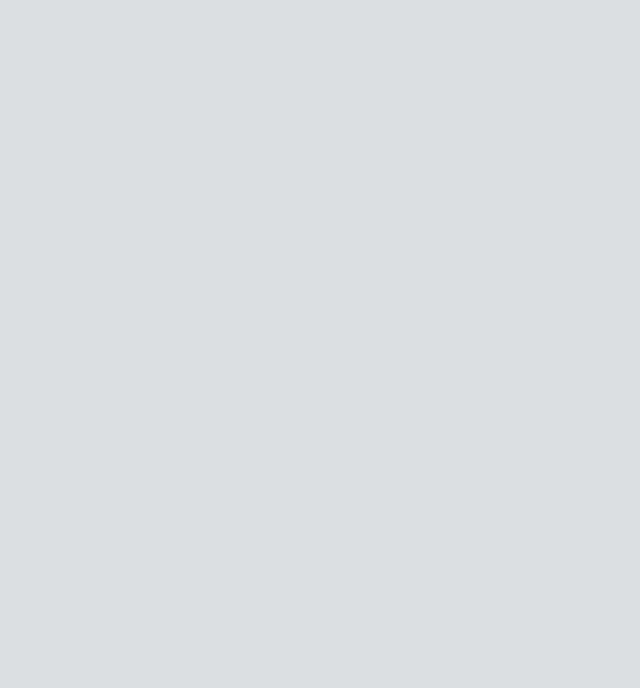
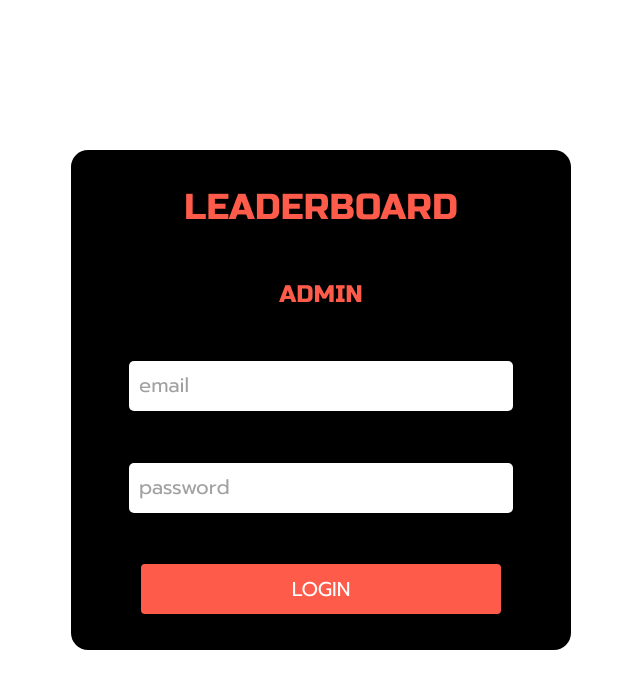
Before and after one commit to Suwipathuesayom/Base-playhouse-leaderboard, a React (Create React App) app: page /loginscreen in a window 1280 px wide. Before the commit this address had no page. Shown: the top 688 px of the page, without its empty margins (319-959 px from the left). Built offline with nearby package versions, Linux system fonts and the light colour scheme.

Commit message:
login_screen

```diff
--- a/src/App.js
+++ b/src/App.js
@@ -10,6 +10,7 @@ import AdminLeaderboard from "./pages/Admin/AdminLeaderboard";
 import Landing from "./pages/Landing";
 import Mentor from "./pages/Mentor";
 import Learner from "./pages/Learner";
+import LoginScreen from "./pages/LoginScreen";
 
 function App() {
   return (
@@ -23,6 +24,7 @@ function App() {
             element={<Learner />}
           />
           <Route path="learner/:projectNameParams" element={<Learner />} />
+          <Route path="loginscreen" element={<LoginScreen />} />
           <Route path="new-project" element={<NewProject />} />
           <Route path="edit-project" element={<EditProject />} />
           <Route path="admin-leaderboard" element={<AdminLeaderboard />} />
--- /dev/null
+++ b/src/assets/Styles/login.css
@@ -0,0 +1,25 @@
+.container {
+  width: 100vw;
+  height: 100vh;
+  padding: 0;
+  display: flex;
+  flex-direction: column;
+  justify-content: center;
+  align-items: center;
+  /* background-color: orange; */
+  background-color: white;
+}
+
+.login__container {
+  display: flex;
+  flex-direction: column;
+  width: 500px;
+  height: 500px;
+  /* text-align: center; */
+  padding: 10px;
+  border-radius: 17px;
+  justify-content: space-around;
+  align-items: center;
+  background-color: black;
+  /* background-color: #ff5b4a; */
+}
--- a/src/components/PresentationHeader.js
+++ b/src/components/PresentationHeader.js
@@ -14,11 +14,11 @@ const PresentationHeader = ({ project }) => (
       component={"img"}
       src={project?.imageUrl}
       alt={"not found"}
-      sx={{ width: 200, height: 200, marginRight: "30px" }}
+      sx={{ width: 90, height: 90, marginRight: "30px" }}
     />
     <Typography
       sx={{
-        fontSize: 72,
+        fontSize: 20,
         fontWeight: 200,
         fontFamily: "Russo One",
         marginRight: "30px",
@@ -36,9 +36,9 @@ const PresentationHeader = ({ project }) => (
     />
     <Typography
       sx={{
-        fontSize: 36,
-        fontWeight: 900,
-        marginRight: "30px",
+        fontSize: 22,
+        fontWeight: 500,
+        // marginRight: "10px",
         paddingTop: "30px",
         color: color.secondaryGrey,
       }}
--- /dev/null
+++ b/src/pages/LoginScreen.js
@@ -0,0 +1,88 @@
+import { Button, Typography } from "@mui/material";
+import React, { useState } from "react";
+import { TextInput } from "../assets/styles/InputStyles";
+import { getAuth, signInWithEmailAndPassword } from "firebase/auth";
+import "../assets/styles/login.css";
+import color from "../constant/color";
+
+const auth = getAuth();
+
+function LoginScreen() {
+  const [email, setEmail] = useState("");
+  const [password, setPassword] = useState("");
+  const [hasError, setHasError] = useState(false);
+  const handleLogin = async (email, password) => {
+    try {
+      await signInWithEmailAndPassword(auth, email, password)
+        .then(() => {
+          console.log("Logged In");
+          setHasError(false);
+        })
+        .catch((error) => {
+          console.log(error);
+          setHasError(true);
+        });
+    } catch (error) {
+      console.log(error);
+    }
+  };
+  return (
+    <div className="container">
+      <div className="login__container">
+        <Typography
+          variant="h2"
+          color={"#FF5B4A"}
+          fontFamily={"Russo One"}
+          fontSize={36}
+        >
+          LEADERBOARD
+        </Typography>
+        <Typography
+          variant="h2"
+          color={"#FF5B4A"}
+          fontFamily={"Russo One"}
+          fontSize={24}
+        >
+          ADMIN
+        </Typography>
+        <TextInput
+          width={"80%"}
+          sx={{ height: "50px" }}
+          marginright={0}
+          value={email}
+          onChange={(event) => setEmail(event.target.value)}
+          placeholder={"email"}
+        />
+        <TextInput
+          type="password"
+          width={"80%"}
+          sx={{ height: "50px" }}
+          marginright={0}
+          value={password}
+          onChange={(event) => setPassword(event.target.value)}
+          placeholder={"password"}
+        />
+        {hasError && (
+          <Typography variant="p" fontSize={18} color="error">
+            Incorrect email or password
+          </Typography>
+        )}
+        <Button
+          variant="contained"
+          fontSize={32}
+          sx={{
+            width: "75%",
+            height: "50px",
+            fontSize: 20,
+            backgroundColor: color.primaryOrange,
+          }}
+          onClick={() => handleLogin(email, password)}
+        >
+          Login
+        </Button>
+      </div>
+    </div>
+  );
+}
+
+export default LoginScreen;
```
